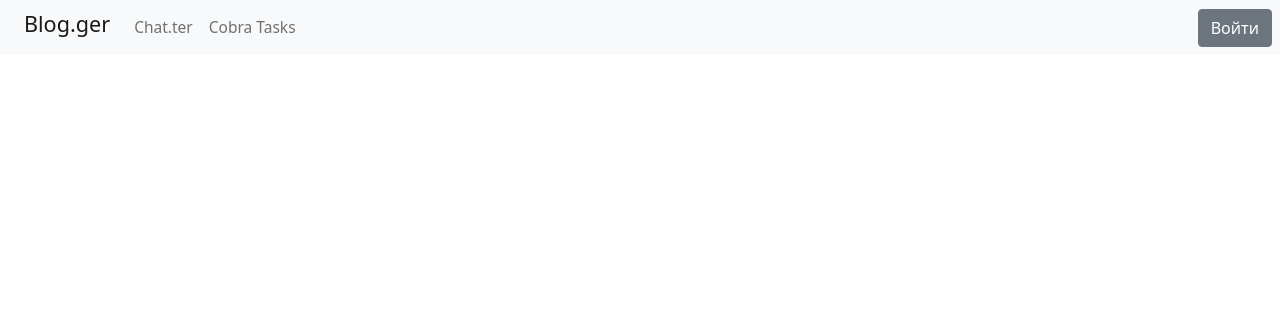
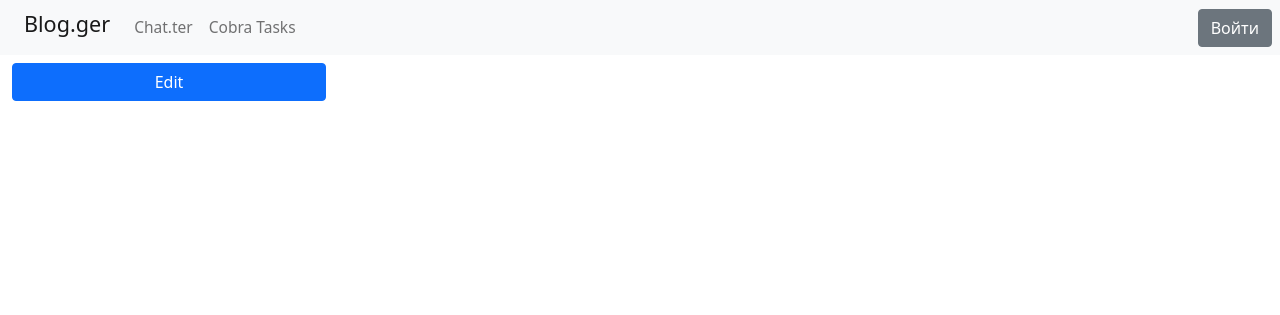
Before and after one commit to IntroSpace/blogger_and_chatter, a Flask app: page / in a window 1280 px wide. Shown: the top 315 px of the page. Run offline with Flask 2, Linux system fonts and the light colour scheme; data that the repository does not hold is empty.

Commit message:
update: test with modal windows

```diff
--- a/main.py
+++ b/main.py
@@ -259,7 +259,7 @@ def new_post():
         db_sess.add(post)
         db_sess.commit()
         return redirect('/')
-    return render_template('new_post.html', form=form)
+    return render_template('new_post.html', form=form, **get_all_info(-1))
 
 
 @login_required
@@ -272,7 +272,7 @@ def new_chat():
         db_sess.add(chat)
         db_sess.commit()
         return redirect('/chats')
-    return render_template('new_chat.html', form=form)
+    return render_template('new_chat.html', form=form, **get_all_info(-1))
 
 
 @app.route('/chat/<int:chat_id>')
@@ -282,7 +282,7 @@ def one_chat(chat_id):
 
 @app.route('/blog/edit/<int:blog_id>', methods=['GET', 'POST'])
 @login_required
-def edit_news(blog_id):
+def edit_news(blog_id, iframe=False):
     form = NewPostForm()
     form.submit.label.text = 'edit'
     if request.method == "GET":
@@ -307,7 +307,13 @@ def edit_news(blog_id):
         else:
             abort(404)
     return render_template('edit_post.html',
-                           form=form, blog_id=str(blog_id))
+                           form=form, iframe=iframe, blog_id=str(blog_id), **get_all_info(-1))
+
+
+@app.route('/iframed/blog/edit/<int:blog_id>', methods=['GET', 'POST'])
+@login_required
+def edit_news_with_iframe(blog_id):
+    return edit_news(blog_id, iframe=True)
 
 
 if __name__ == '__main__':
--- a/static/js/script.js
+++ b/static/js/script.js
@@ -40,3 +40,9 @@ function onclickListener(blog_id) {
 function editBlogPost(blog_id) {
     window.location.pathname='/blog/edit/' + blog_id;
 }
+
+function checkClosing () {
+    if (!document.getElementById('iframe').contentWindow.location.pathname.match("/iframed/blog/edit/")) {
+        window.location.reload();
+    }
+}
--- a/static/js/script_form_files.js
+++ b/static/js/script_form_files.js
@@ -18,6 +18,7 @@ function updateImageDisplay() {
         var image = document.createElement('img');
         image.src = window.URL.createObjectURL(curFiles[i]);
         image.classList.add("mb-3")
+        image.classList.add("container-fluid")
         preview.appendChild(image);
       } else {
         para.textContent = 'Not a valid file type. Update your selection.';
--- a/templates/base.html
+++ b/templates/base.html
@@ -13,6 +13,7 @@
         {% block head_html %}{% endblock %}
     </head>
     <body>
+    {% if not iframe %}
     <header class="sticky-top">
         <nav class="navbar navbar-expand navbar-light bg-light">
             <div class="collapse navbar-collapse">
@@ -41,6 +42,7 @@
             </div>
         </nav>
     </header>
+    {% endif %}
     <!-- Begin page content -->
     <main role="main" class="container-fluid">
         {% block content %}{% endblock %}
--- a/templates/edit_post.html
+++ b/templates/edit_post.html
@@ -20,11 +20,11 @@
             <p>
                 {{ form.file(class="form-control", id="formFile") }}
             </p>
-            <div id="previewFile" align="center">
+            <div id="previewFile" class="container-fluid" align="center">
                 <p>No files currently selected for upload</p>
             </div>
             <p>
-                {{ form.submit(type="submit", class="btn btn-primary container-fluid") }}
+                {{ form.submit(type="submit", class="btn btn-primary container-fluid", onclick="alert('test')") }}
                 <a class="h5 text-decoration-none text-danger align-middle ms-2">{{message}}</a>
             </p>
 
--- a/templates/index.html
+++ b/templates/index.html
@@ -42,6 +42,25 @@
             </div>
         </div>
       {% endfor %}
+      <button type="button" class="btn btn-primary" data-bs-toggle="modal" data-bs-target="#editPostModal">
+          Edit
+      </button>
+      <div class="modal fade" id="editPostModal" tabindex="-1" aria-labelledby="editPostModalLabel" aria-hidden="true">
+          <div class="modal-dialog modal-fullscreen-sm-down modal-lg modal-dialog-scrollable">
+              <div class="modal-content">
+                  <div class="modal-header">
+                    <h5 class="modal-title" id="editPostModalLabel">Modal title</h5>
+                    <button type="button" class="btn-close" data-bs-dismiss="modal" aria-label="Close"></button>
+                  </div>
+                  <div class="modal-body">
+                      <iframe id="iframe" src="/iframed/blog/edit/1" class="container-fluid" scrolling="no" style="height: 100vh" onload="checkClosing()"></iframe>
+                  </div>
+                  <div class="modal-footer">
+                      <button type="button" class="btn btn-secondary" data-bs-dismiss="modal">Close</button>
+                  </div>
+              </div>
+          </div>
+      </div>
   </div>
 </div>
 {% endblock %}
```
Also changed, not shown: db/social_net.db.
